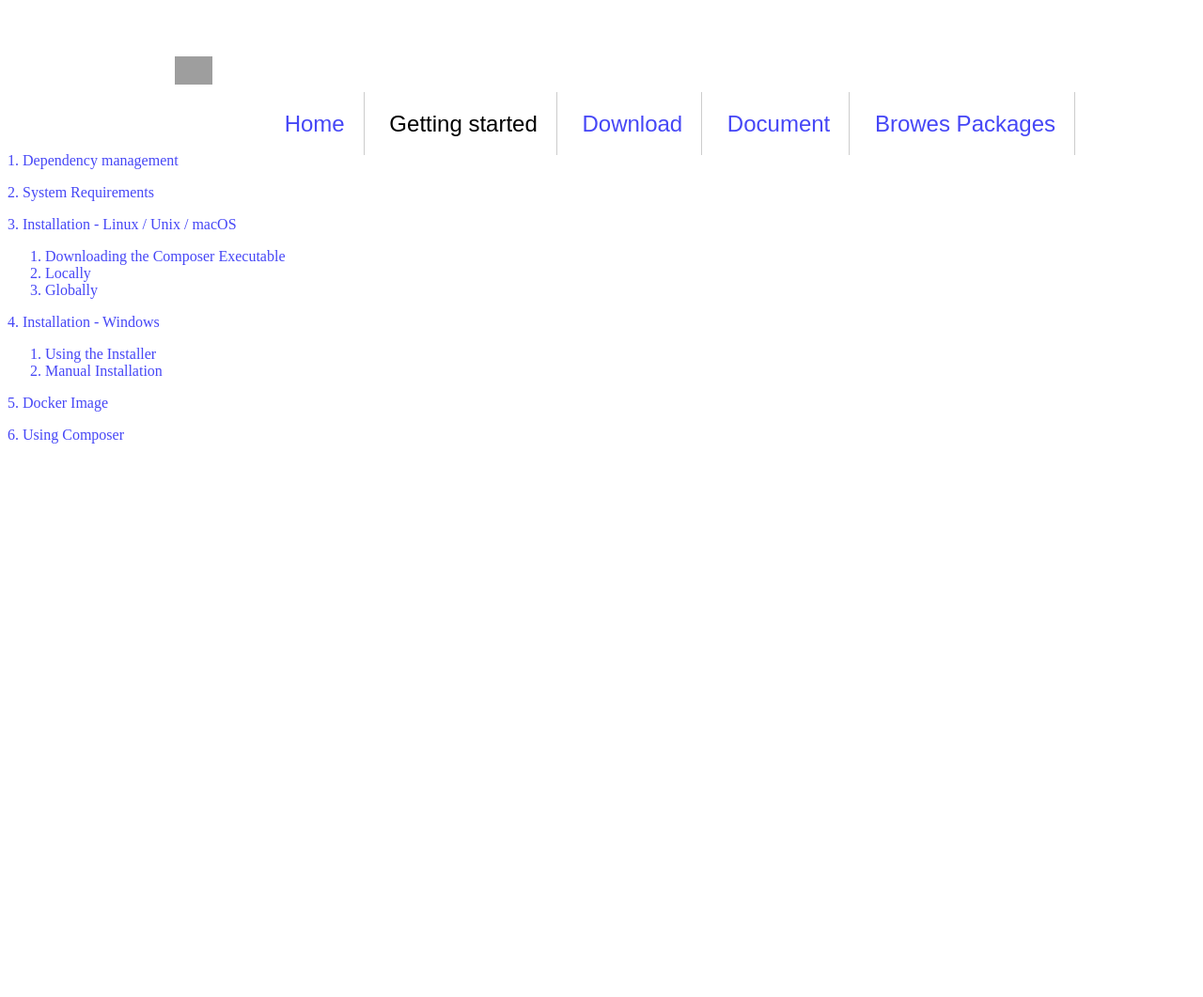
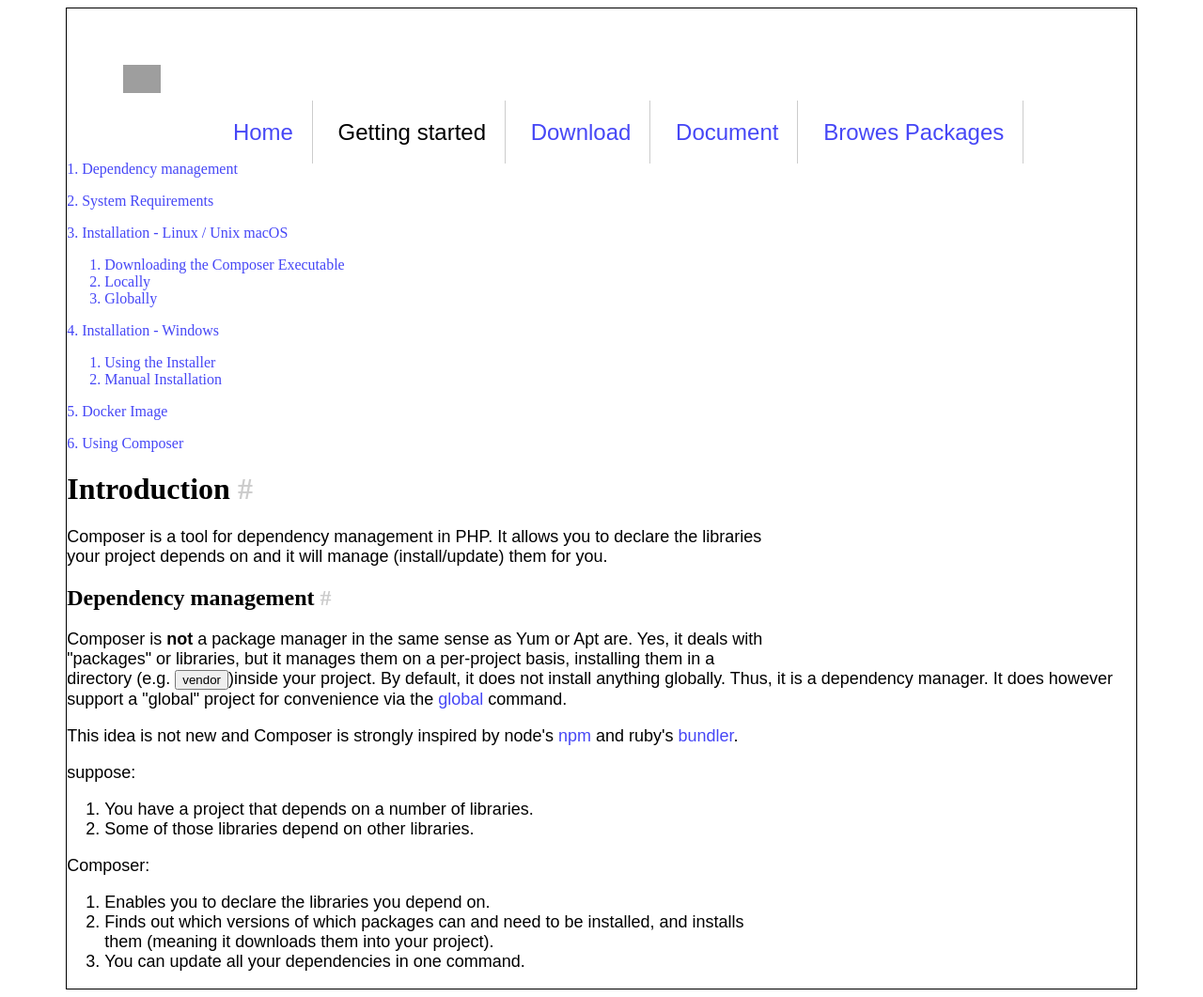
Before and after one commit to jubrilayomide45-cyber/get-composer, a plain HTML site: page index.html in a window 1280 px wide. Shown: the whole page at 94% size. Before the commit the page ends 800 px from the top, so only its background shows below. Drawn offline with Linux system fonts and the light colour scheme; grey boxes are pictures that could not be loaded.

Commit message:
change in html

```diff
--- a/index.html
+++ b/index.html
@@ -5,11 +5,12 @@
     <meta name="viewport" content="width=device-width, initial-scale=1.0">
     <title>Document</title>
 </head>
-<style>
+<body>
+    <style>
 .A{
     /* display: flex; */
     margin: 10px;
-    text-align: center;
+    /* text-align: center; */
    padding: 0;
     font-size: x-large;
     font-family: sans-serif;
@@ -31,9 +32,25 @@
 
 .B{
     color: #4647F6;
+    text-align: justify center;
 }
+
+.x{
+    border: 1px solid;
+    width: 90%;
+    margin: auto;
+}
+
+.intro{
+    color: #CCCCCC;
+}
+.COM{
+    font-family: sans-serif;
+    font-size: large;
+}
+
 </style>
-<body>
+<div class="x">
     <nav class="A">
         <img src="https://getcomposer.org/img/logo-composer-transparent.png" alt="" style="padding: 30px; margin: 20px;" width="40px" >
        <span class="b">Home</span>
@@ -46,7 +63,7 @@
     <div class="B">
         <p>1. Dependency management</p>
         <p>2. System Requirements</p>
-        <p>3. Installation - Linux / Unix / macOS
+        <p>3. Installation - Linux / Unix  macOS
             <ol>
                 <li>Downloading the Composer Executable</li>
                 <li>Locally</li>
@@ -61,6 +78,41 @@
 
          <p>5. Docker Image</p>
          <p>6. Using Composer</p>
+    </div>
+
+    <h1>Introduction <span class="intro">#</span></h1>
+    <p class="COM">Composer is a tool for dependency management in PHP. It allows you to declare the libraries <br>
+        your project depends on and it will manage (install/update) them for you.</p>
+
+    <h2>Dependency management <span class="intro">#</span></h2>
+    <p class="COM">
+        Composer is <b>not</b> a package manager in the same sense as Yum or Apt are. Yes, it deals with <br>
+        "packages" or libraries, but it manages them on a per-project basis, installing them in a <br>
+        directory (e.g. <button>vendor</button>)inside your project. By default, it does not install anything globally.
+        Thus, it is a dependency manager. It does however support a "global" project for convenience via the <span class="B">global</span> command.
+    </p>
+
+    <div>
+        <p class="COM">This idea is not new and Composer is strongly inspired by node's <span class="B">npm</span> and ruby's <span class="B"> bundler</span>.</p>
+
+        <span class="COM">suppose:
+            <ol>
+                <li>You have a project that depends on a number of libraries.</li>
+                <li>Some of those libraries depend on other libraries.</li>
+            </ol>
+        </span>
+
+        <span class="COM">Composer:
+        <ol>
+            <li>Enables you to declare the libraries you depend on.</li>
+            <li>Finds out which versions of which packages can and need to be installed, and installs <br>
+                 them (meaning it downloads them into your project).</li>
+            <li>You can update all your dependencies in one command.</li>
+        </ol>
+        </span>
+        <p></p>
+    </div>
+
 
     </div>
 </body>
```
